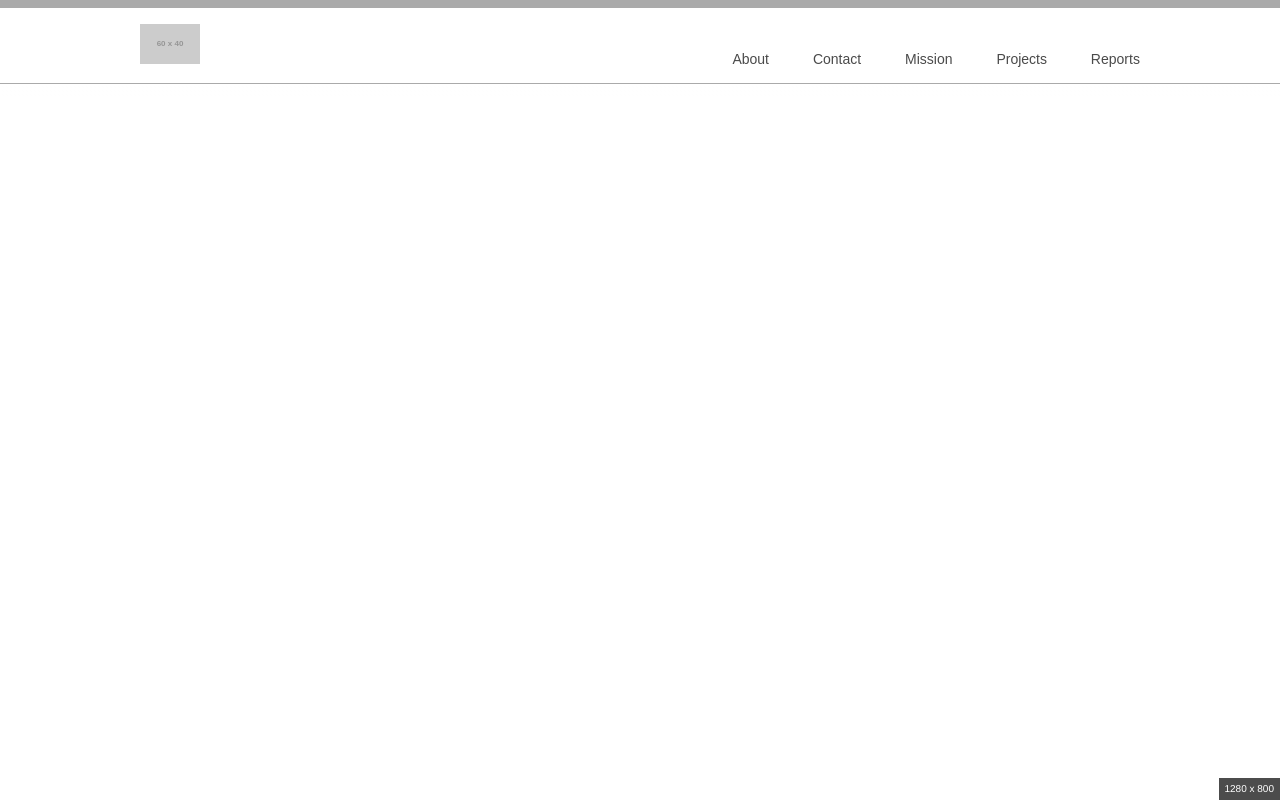
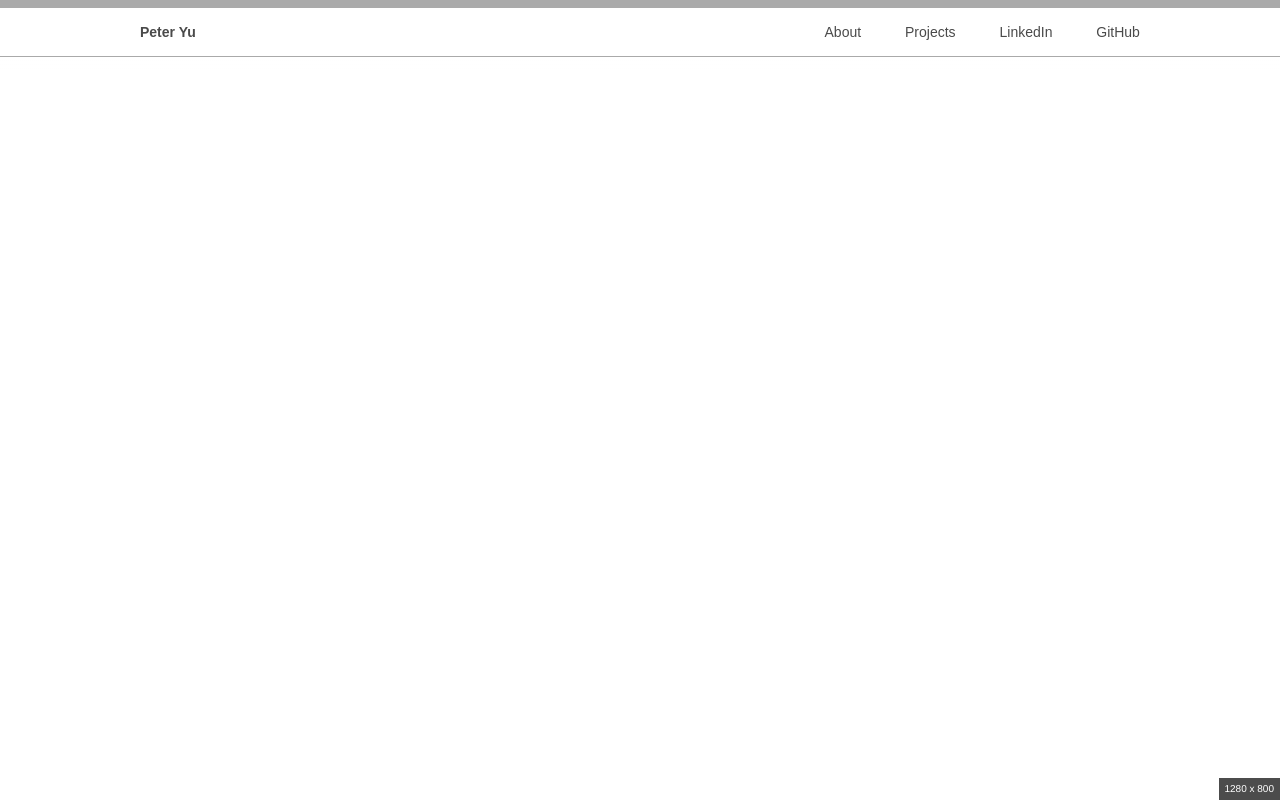
Before and after one commit to pcyu/portfolio, a website: page public/index.html in a window 1280 px wide. Drawn offline with nearby package versions, Linux system fonts and the light colour scheme; placeholder pictures from the web are drawn by us.

```diff
--- a/public/index.html
+++ b/public/index.html
@@ -16,16 +16,13 @@
     <div class="navwrap">
       <div class="y-wrap wide">
         <div class="navlogo">
-          <div class="nimg logo">
-            <img src="http://via.placeholder.com/60x40" />
-          </div>
+          <h1>Peter Yu</h1>
         </div>
         <ul id="t-navitems" class="navitems">
           <li>About</li>
-          <li>Contact</li>
-          <li>Mission</li>
           <li>Projects</li>
-          <li>Reports</li>
+          <li>LinkedIn</li>
+          <li>GitHub</li>
         </ul>
         <div class="navicon">
           <div id="t-mobileicon" class="mobileicon"></div>
--- a/src/css/_modules.scss
+++ b/src/css/_modules.scss
@@ -131,8 +131,6 @@
   }
 }
 
-
-
 //------------------------------------------------------------------------------
 //  Images
 //------------------------------------------------------------------------------
```
